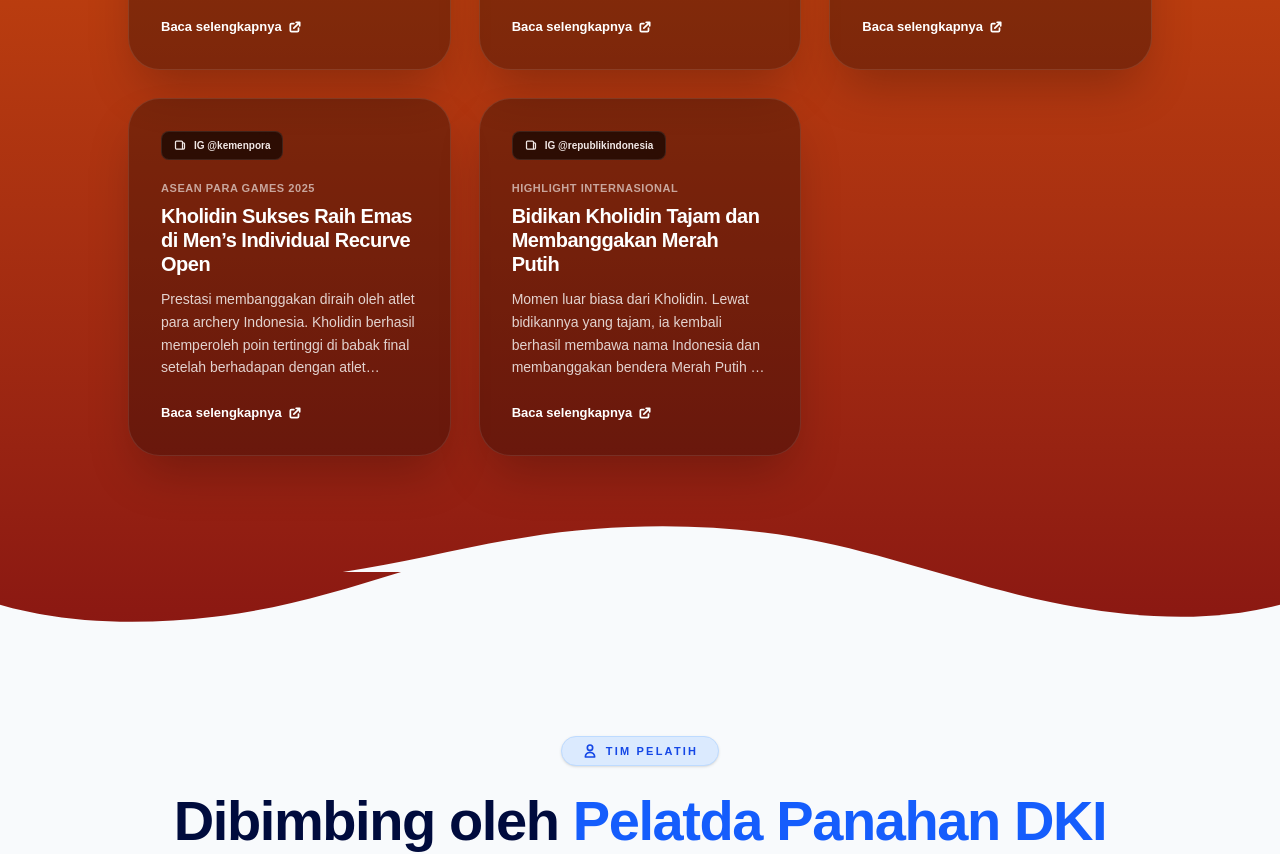
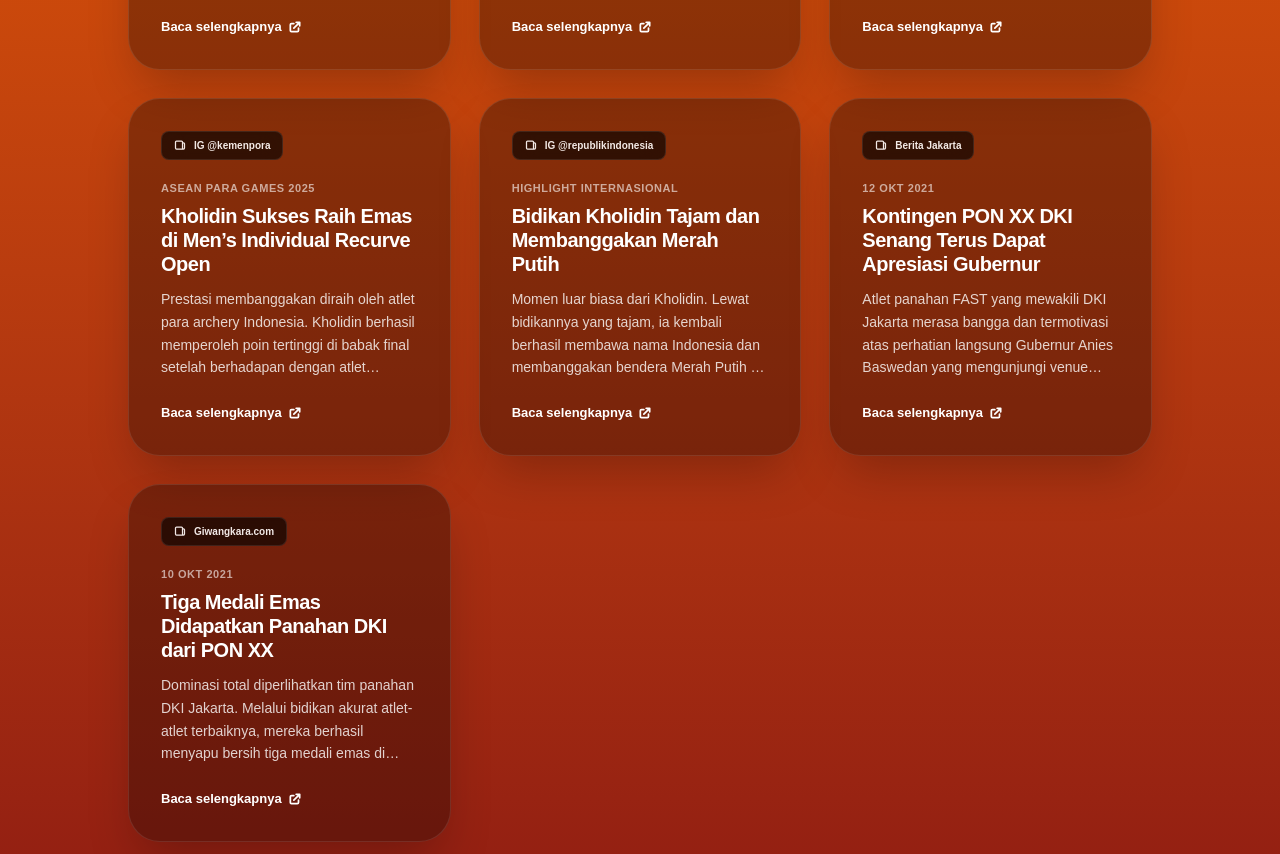
Before and after one commit to HilmyAmmar/archery-club, a Next.js app: page / in a window 1280 px wide. Shown: the part 2180-3034 px from the top of the page. Built offline with nearby package versions, Linux system fonts and the light colour scheme.

Commit message:
add more liputan media

```diff
--- a/src/components/sections/Prestasi.tsx
+++ b/src/components/sections/Prestasi.tsx
@@ -99,6 +99,22 @@ export default function Prestasi() {
       title: 'Bidikan Kholidin Tajam dan Membanggakan Merah Putih',
       desc: 'Momen luar biasa dari Kholidin. Lewat bidikannya yang tajam, ia kembali berhasil membawa nama Indonesia dan membanggakan bendera Merah Putih di kancah internasional.',
       link: 'https://www.instagram.com/p/DGUYj11yvsx/?igsh=MWxxMWRyZjEydHV0bA%3D%3D'
+    },
+    {
+      id: 6,
+      media: 'Berita Jakarta',
+      date: '12 Okt 2021',
+      title: 'Kontingen PON XX DKI Senang Terus Dapat Apresiasi Gubernur',
+      desc: 'Atlet panahan FAST yang mewakili DKI Jakarta merasa bangga dan termotivasi atas perhatian langsung Gubernur Anies Baswedan yang mengunjungi venue pertandingan di PON XX Papua.',
+      link: 'https://m.beritajakarta.id/read/92849/kontingen-pon-xx-dki-senang-terus-dapat-perhatian-dan-apresiasi-gubernur'
+    },
+    {
+      id: 7,
+      media: 'Giwangkara.com',
+      date: '10 Okt 2021',
+      title: 'Tiga Medali Emas Didapatkan Panahan DKI dari PON XX',
+      desc: 'Dominasi total diperlihatkan tim panahan DKI Jakarta. Melalui bidikan akurat atlet-atlet terbaiknya, mereka berhasil menyapu bersih tiga medali emas di nomor Nasional Beregu Putra.',
+      link: 'https://www.giwangkara.com/olahraga/pr-851394038/tiga-medali-emas-didapatkan-panahan-dki-dari-pon-xx'
     }
   ];
 
```
